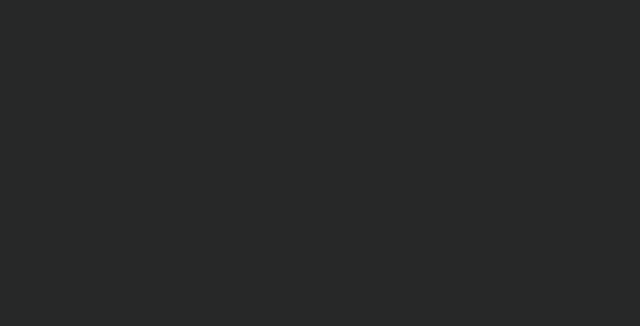
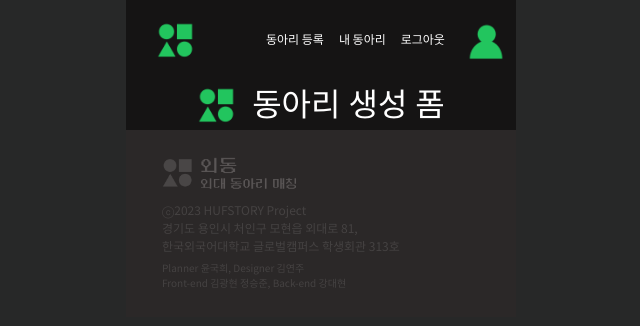
Before and after one commit to hufstory/oedong_front, a React (Create React App) app: page /enroll in a window 1280 px wide. Before the commit this address had no page. Shown: the top 326 px of the page, without its empty margins (319-959 px from the left). Built offline with nearby package versions, Linux system fonts and the light colour scheme; a small style sheet from the web is missing.

Commit message:
Feat: 동아리 생성 폼 시작

```diff
--- a/src/App.js
+++ b/src/App.js
@@ -1,11 +1,13 @@
 import { BrowserRouter as Router, Routes, Route } from "react-router-dom";
 import MainPage from "./pages/MainPage/MainPage";
+import EnrollClub from "./pages/EnrollClub/EnrollClub";
 
 function App() {
   return (
     <Router>
       <Routes>
         <Route path="/" element={<MainPage />} />
+        <Route path="/enroll" element={<EnrollClub />} />
       </Routes>
     </Router>
   );
--- /dev/null
+++ b/src/pages/EnrollClub/EnrollClub.js
@@ -0,0 +1,15 @@
+import Header from "../../components/Header";
+import Footer from "../../components/Footer";
+import FormHeader from "./FormHeader";
+
+const EnrollClub = () => {
+  return (
+    <div className="container min-w-[390px] mx-auto flex flex-col items-center justify-center">
+      <Header />
+      <FormHeader />
+      <Footer />
+    </div>
+  );
+};
+
+export default EnrollClub;
--- /dev/null
+++ b/src/pages/EnrollClub/FormHeader.js
@@ -0,0 +1,16 @@
+import logo from "../../assets/logo.png";
+
+const FormHeader = () => {
+  return (
+    <div className="container w-[390px] h-[50px] mx-auto flex flex-row items-center justify-center bg-main-black">
+      <img
+        className="object-cover h-10 inline mr-[15px]"
+        src={logo}
+        alt="logo"
+      />
+      <p className="text-white text-[32px] font-main">동아리 생성 폼</p>
+    </div>
+  );
+};
+
+export default FormHeader;
```
